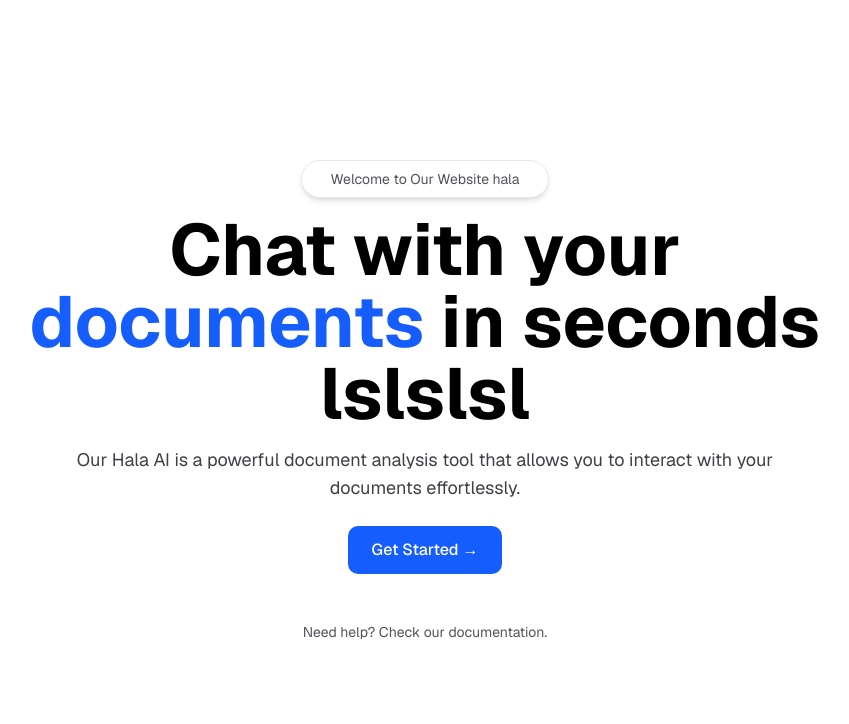
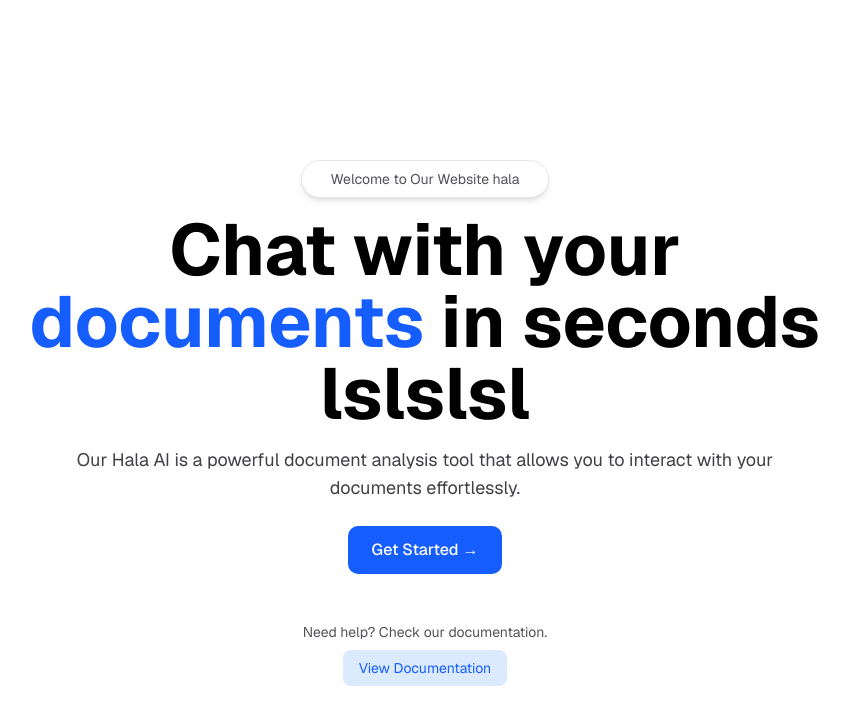
Before and after one commit to Tourki-hub/SaaS-by-Next.js, a Next.js app: page / in a window 1280 px wide. Shown: the top 724 px of the page, without its empty margins (215-1064 px from the left). Built offline with nearby package versions, Linux system fonts and the light colour scheme.

Commit message:
code rabbit33

```diff
--- a/src/app/page.tsx
+++ b/src/app/page.tsx
@@ -26,6 +26,13 @@ export default function Home() {
         <p className="text-sm text-zinc-600">
           Need help? Check our documentation.
         </p>
+        <Link
+          href="/docs"
+          target="_blank"
+          className="inline-flex items-center justify-center px-4 py-2 mt-2 text-sm text-blue-600 bg-blue-100 hover:bg-blue-200 rounded-md"
+        >
+          View Documentation
+        </Link>
       </div>
     </MaxWidthWrapper>
   );
```
